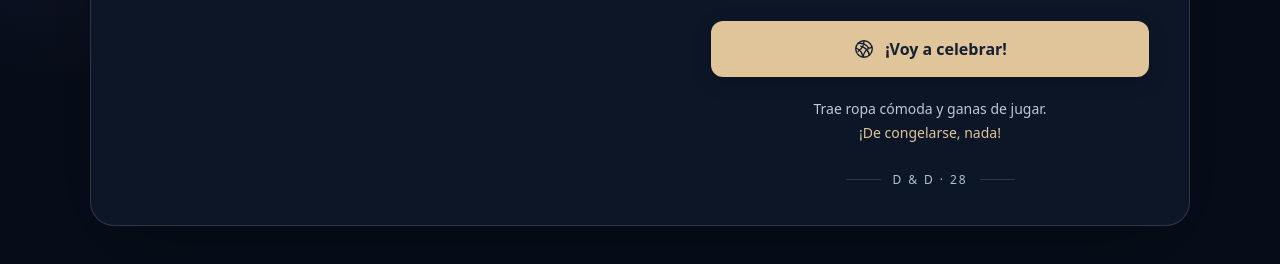
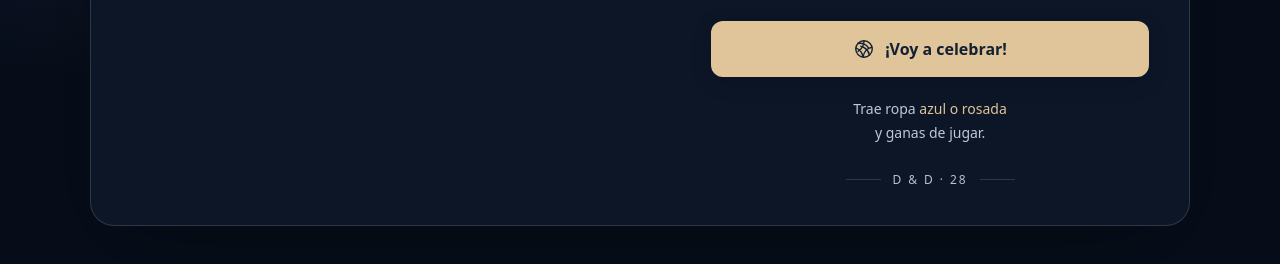
Before and after one commit to AngeloCashea/invitacion-daniela-daniely-28, a plain HTML site: page index.html in a window 1280 px wide. Shown: the part 530-794 px from the top of the page. Drawn offline with Linux system fonts and the light colour scheme.

Commit message:
Actualizar invitación para pedir ropa azul o rosada

```diff
--- a/index.html
+++ b/index.html
@@ -143,7 +143,7 @@
         ¡Voy a celebrar!
       </button>
       <noscript><style>.js-only{display:none!important}</style><a class="primary" href="https://wa.me/584242098431" target="_blank" rel="noopener noreferrer">Confirmar por WhatsApp</a></noscript>
-      <p class="note">Trae ropa cómoda y ganas de jugar.<br><span>¡De congelarse, nada!</span></p>
+      <p class="note">Trae ropa <span>azul o rosada</span><br>y ganas de jugar.</p>
       <p class="footer-mark" aria-hidden="true">D &amp; D · 28</p>
     </section>
   </main>
```
